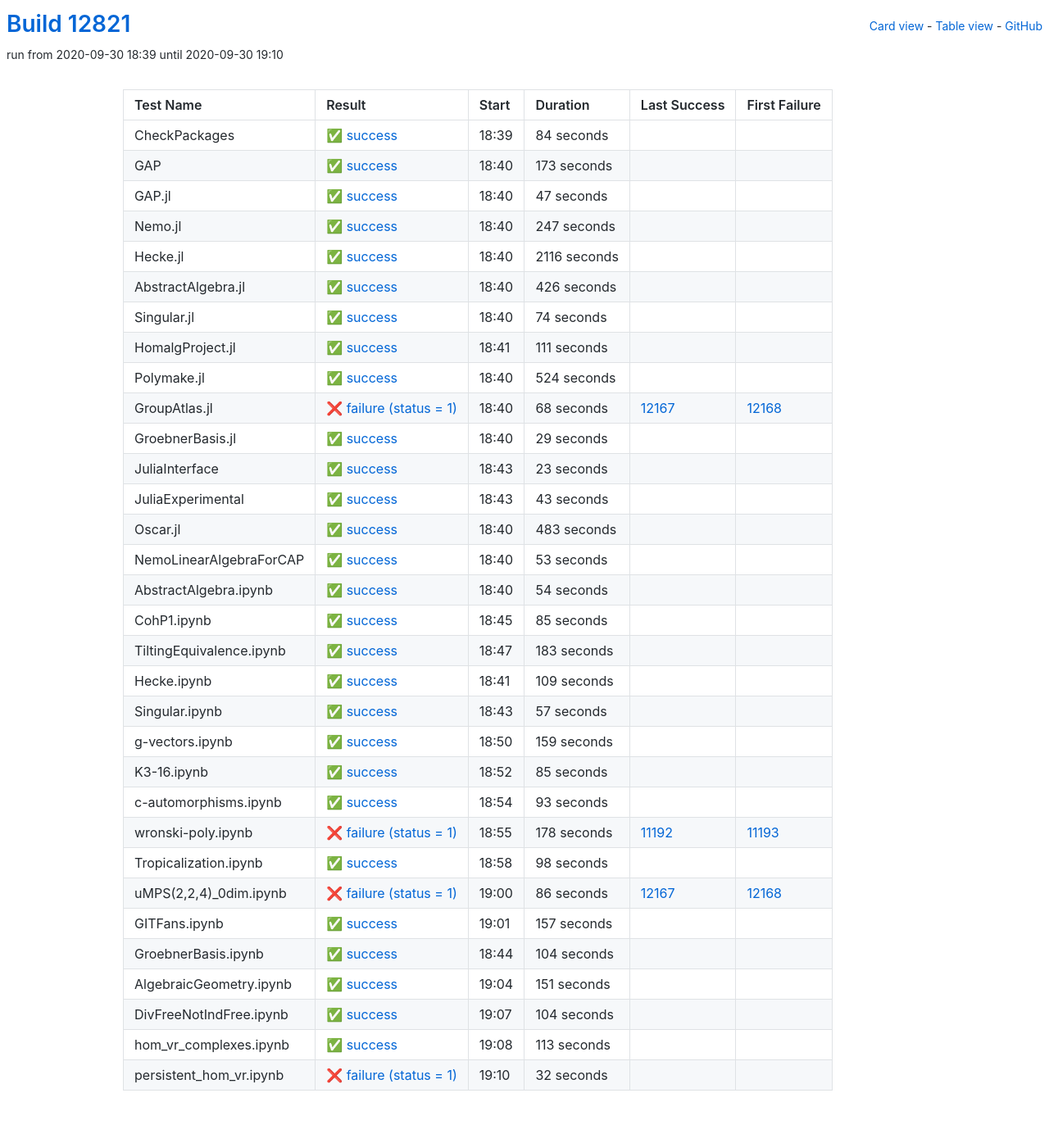
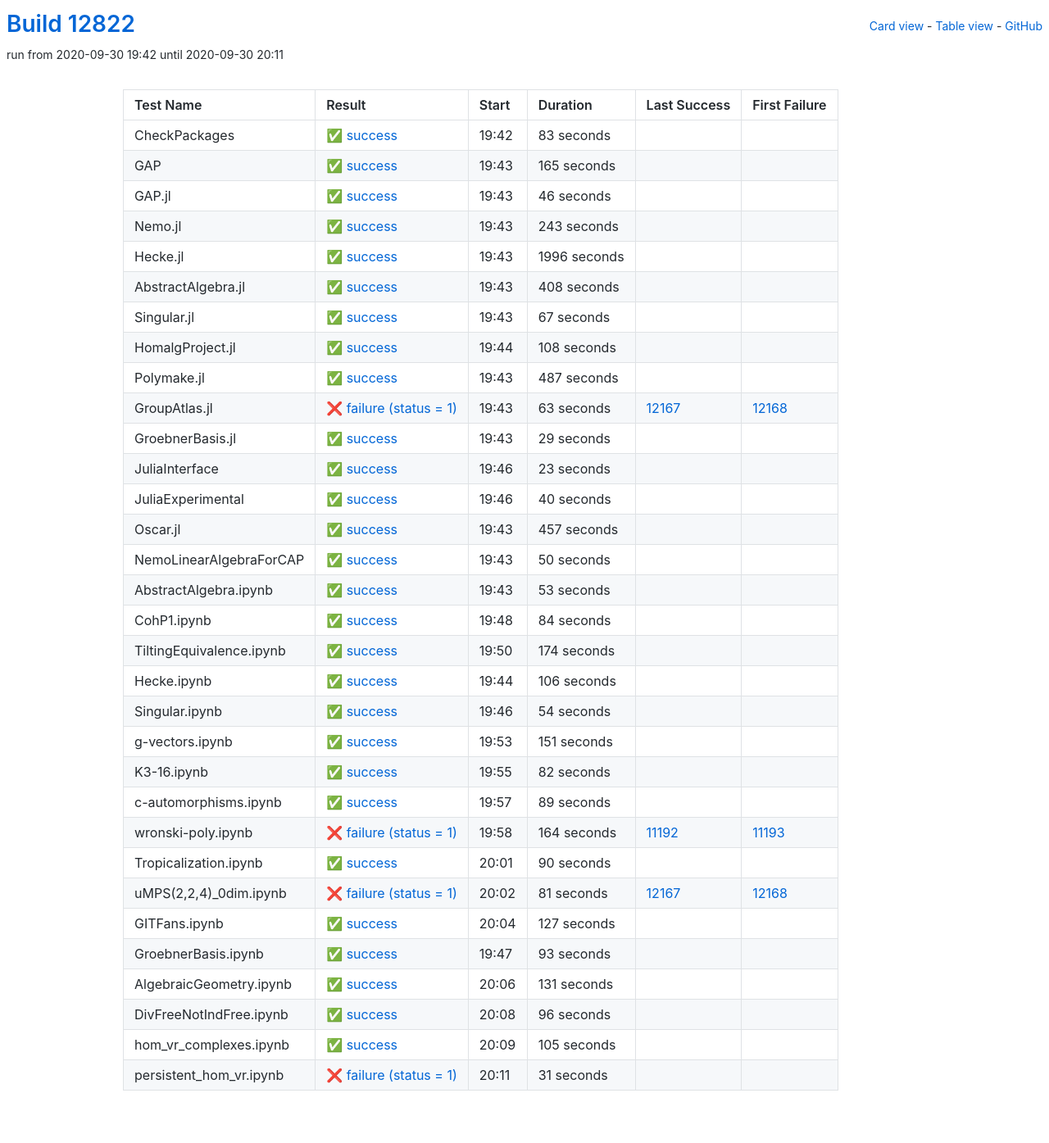
Before and after one commit to oscar-system/oscar-ci-status, a Jekyll site: the page built from table.html, in a window 1280 px wide. Shown: the whole page at 82% size. Built offline with Jekyll 4.4.1, drawn with Linux system fonts in a browser that asks for light colours.

Commit message:
Build #12822

```diff
--- a/_data/ci.yml
+++ b/_data/ci.yml
@@ -1,6 +1,6 @@
 ---
-build: 12821
-build_url: https://oscarci.mathematik.uni-kl.de/job/oscar/12821/
+build: 12822
+build_url: https://oscarci.mathematik.uni-kl.de/job/oscar/12822/
 job: oscar
 organization: oscar-system
 repo: oscar-ci-status
@@ -8,128 +8,128 @@ repourl: https://github.com/oscar-system/oscar-ci-status
 tests:
 - name: CheckPackages
   id: checkpackages
-  log: https://oscarci.mathematik.uni-kl.de/job/oscar/12821/artifact/logs/build-12821/CheckPackages.log
-  start: 2020-09-30 18:39
+  log: https://oscarci.mathematik.uni-kl.de/job/oscar/12822/artifact/logs/build-12822/CheckPackages.log
+  start: 2020-09-30 19:42
   success: true
   exitcode: 0
   status: success
-  duration: 84
+  duration: 83
   last_success: false
   last_success_url:
   first_failure: false
   first_failure_url:
 - name: GAP
   id: gap
-  log: https://oscarci.mathematik.uni-kl.de/job/oscar/12821/artifact/logs/build-12821/GAP.log
-  start: 2020-09-30 18:40
+  log: https://oscarci.mathematik.uni-kl.de/job/oscar/12822/artifact/logs/build-12822/GAP.log
+  start: 2020-09-30 19:43
   success: true
   exitcode: 0
   status: success
-  duration: 173
+  duration: 165
   last_success: false
   last_success_url:
   first_failure: false
   first_failure_url:
 - name: GAP.jl
   id: gap-jl
-  log: https://oscarci.mathematik.uni-kl.de/job/oscar/12821/artifact/logs/build-12821/GAP.jl.log
-  start: 2020-09-30 18:40
+  log: https://oscarci.mathematik.uni-kl.de/job/oscar/12822/artifact/logs/build-12822/GAP.jl.log
+  start: 2020-09-30 19:43
   success: true
   exitcode: 0
   status: success
-  duration: 47
+  duration: 46
   last_success: false
   last_success_url:
   first_failure: false
   first_failure_url:
 - name: Nemo.jl
   id: nemo-jl
-  log: https://oscarci.mathematik.uni-kl.de/job/oscar/12821/artifact/logs/build-12821/Nemo.jl.log
-  start: 2020-09-30 18:40
+  log: https://oscarci.mathematik.uni-kl.de/job/oscar/12822/artifact/logs/build-12822/Nemo.jl.log
+  start: 2020-09-30 19:43
   success: true
   exitcode: 0
   status: success
-  duration: 247
+  duration: 243
   last_success: false
   last_success_url:
   first_failure: false
   first_failure_url:
 - name: Hecke.jl
   id: hecke-jl
-  log: https://oscarci.mathematik.uni-kl.de/job/oscar/12821/artifact/logs/build-12821/Hecke.jl.log
-  start: 2020-09-30 18:40
+  log: https://oscarci.mathematik.uni-kl.de/job/oscar/12822/artifact/logs/build-12822/Hecke.jl.log
+  start: 2020-09-30 19:43
   success: true
   exitcode: 0
   status: success
-  duration: 2116
+  duration: 1996
   last_success: false
   last_success_url:
   first_failure: false
   first_failure_url:
 - name: AbstractAlgebra.jl
   id: abstractalgebra-jl
-  log: https://oscarci.mathematik.uni-kl.de/job/oscar/12821/artifact/logs/build-12821/AbstractAlgebra.jl.log
-  start: 2020-09-30 18:40
+  log: https://oscarci.mathematik.uni-kl.de/job/oscar/12822/artifact/logs/build-12822/AbstractAlgebra.jl.log
+  start: 2020-09-30 19:43
   success: true
   exitcode: 0
   status: success
-  duration: 426
+  duration: 408
   last_success: false
   last_success_url:
   first_failure: false
   first_failure_url:
 - name: Singular.jl
   id: singular-jl
-  log: https://oscarci.mathematik.uni-kl.de/job/oscar/12821/artifact/logs/build-12821/Singular.jl.log
-  start: 2020-09-30 18:40
+  log: https://oscarci.mathematik.uni-kl.de/job/oscar/12822/artifact/logs/build-12822/Singular.jl.log
+  start: 2020-09-30 19:43
   success: true
   exitcode: 0
   status: success
-  duration: 74
+  duration: 67
   last_success: false
   last_success_url:
   first_failure: false
   first_failure_url:
 - name: HomalgProject.jl
   id: homalgproject-jl
-  log: https://oscarci.mathematik.uni-kl.de/job/oscar/12821/artifact/logs/build-12821/HomalgProject.jl.log
-  start: 2020-09-30 18:41
+  log: https://oscarci.mathematik.uni-kl.de/job/oscar/12822/artifact/logs/build-12822/HomalgProject.jl.log
+  start: 2020-09-30 19:44
   success: true
   exitcode: 0
   status: success
-  duration: 111
+  duration: 108
   last_success: false
   last_success_url:
   first_failure: false
   first_failure_url:
 - name: Polymake.jl
   id: polymake-jl
-  log: https://oscarci.mathematik.uni-kl.de/job/oscar/12821/artifact/logs/build-12821/Polymake.jl.log
-  start: 2020-09-30 18:40
+  log: https://oscarci.mathematik.uni-kl.de/job/oscar/12822/artifact/logs/build-12822/Polymake.jl.log
+  start: 2020-09-30 19:43
   success: true
   exitcode: 0
   status: success
-  duration: 524
+  duration: 487
   last_success: false
   last_success_url:
   first_failure: false
   first_failure_url:
 - name: GroupAtlas.jl
   id: groupatlas-jl
-  log: https://oscarci.mathematik.uni-kl.de/job/oscar/12821/artifact/logs/build-12821/GroupAtlas.jl.log
-  start: 2020-09-30 18:40
+  log: https://oscarci.mathematik.uni-kl.de/job/oscar/12822/artifact/logs/build-12822/GroupAtlas.jl.log
+  start: 2020-09-30 19:43
   success: false
   exitcode: 1
   status: failure
-  duration: 68
+  duration: 63
   last_success: 12167
   last_success_url: https://oscarci.mathematik.uni-kl.de/job/oscar/12167/
   first_failure: 12168
   first_failure_url: https://oscarci.mathematik.uni-kl.de/job/oscar/12168/
 - name: GroebnerBasis.jl
   id: groebnerbasis-jl
-  log: https://oscarci.mathematik.uni-kl.de/job/oscar/12821/artifact/logs/build-12821/GroebnerBasis.jl.log
-  start: 2020-09-30 18:40
+  log: https://oscarci.mathematik.uni-kl.de/job/oscar/12822/artifact/logs/build-12822/GroebnerBasis.jl.log
+  start: 2020-09-30 19:43
   success: true
   exitcode: 0
   status: success
@@ -140,8 +140,8 @@ tests:
   first_failure_url:
 - name: JuliaInterface
   id: juliainterface
-  log: https://oscarci.mathematik.uni-kl.de/job/oscar/12821/artifact/logs/build-12821/JuliaInterface.log
-  start: 2020-09-30 18:43
+  log: https://oscarci.mathematik.uni-kl.de/job/oscar/12822/artifact/logs/build-12822/JuliaInterface.log
+  start: 2020-09-30 19:46
   success: true
   exitcode: 0
   status: success
@@ -152,32 +152,44 @@ tests:
   first_failure_url:
 - name: JuliaExperimental
   id: juliaexperimental
-  log: https://oscarci.mathematik.uni-kl.de/job/oscar/12821/artifact/logs/build-12821/JuliaExperimental.log
-  start: 2020-09-30 18:43
+  log: https://oscarci.mathematik.uni-kl.de/job/oscar/12822/artifact/logs/build-12822/JuliaExperimental.log
+  start: 2020-09-30 19:46
   success: true
   exitcode: 0
   status: success
-  duration: 43
+  duration: 40
   last_success: false
   last_success_url:
   first_failure: false
   first_failure_url:
 - name: Oscar.jl
   id: oscar-jl
-  log: https://oscarci.mathematik.uni-kl.de/job/oscar/12821/artifact/logs/build-12821/Oscar.jl.log
-  start: 2020-09-30 18:40
+  log: https://oscarci.mathematik.uni-kl.de/job/oscar/12822/artifact/logs/build-12822/Oscar.jl.log
+  start: 2020-09-30 19:43
   success: true
   exitcode: 0
   status: success
-  duration: 483
+  duration: 457
   last_success: false
   last_success_url:
   first_failure: false
   first_failure_url:
 - name: NemoLinearAlgebraForCAP
   id: nemolinearalgebraforcap
-  log: https://oscarci.mathematik.uni-kl.de/job/oscar/12821/artifact/logs/build-12821/NemoLinearAlgebraForCAP.log
-  start: 2020-09-30 18:40
+  log: https://oscarci.mathematik.uni-kl.de/job/oscar/12822/artifact/logs/build-12822/NemoLinearAlgebraForCAP.log
+  start: 2020-09-30 19:43
+  success: true
+  exitcode: 0
+  status: success
+  duration: 50
+  last_success: false
+  last_success_url:
+  first_failure: false
+  first_failure_url:
+- name: AbstractAlgebra.ipynb
+  id: abstractalgebra-ipynb
+  log: https://oscarci.mathematik.uni-kl.de/job/oscar/12822/artifact/logs/build-12822/AbstractAlgebra.ipynb.log
+  start: 2020-09-30 19:43
   success: true
   exitcode: 0
   status: success
@@ -186,10 +198,46 @@ tests:
   last_success_url:
   first_failure: false
   first_failure_url:
-- name: AbstractAlgebra.ipynb
-  id: abstractalgebra-ipynb
-  log: https://oscarci.mathematik.uni-kl.de/job/oscar/12821/artifact/logs/build-12821/AbstractAlgebra.ipynb.log
-  start: 2020-09-30 18:40
+- name: CohP1.ipynb
+  id: cohp1-ipynb
+  log: https://oscarci.mathematik.uni-kl.de/job/oscar/12822/artifact/logs/build-12822/CohP1.ipynb.log
+  start: 2020-09-30 19:48
+  success: true
+  exitcode: 0
+  status: success
+  duration: 84
+  last_success: false
+  last_success_url:
+  first_failure: false
+  first_failure_url:
+- name: TiltingEquivalence.ipynb
+  id: tiltingequivalence-ipynb
+  log: https://oscarci.mathematik.uni-kl.de/job/oscar/12822/artifact/logs/build-12822/TiltingEquivalence.ipynb.log
+  start: 2020-09-30 19:50
+  success: true
+  exitcode: 0
+  status: success
+  duration: 174
+  last_success: false
+  last_success_url:
+  first_failure: false
+  first_failure_url:
+- name: Hecke.ipynb
+  id: hecke-ipynb
+  log: https://oscarci.mathematik.uni-kl.de/job/oscar/12822/artifact/logs/build-12822/Hecke.ipynb.log
+  start: 2020-09-30 19:44
+  success: true
+  exitcode: 0
+  status: success
+  duration: 106
+  last_success: false
+  last_success_url:
+  first_failure: false
+  first_failure_url:
+- name: Singular.ipynb
+  id: singular-ipynb
+  log: https://oscarci.mathematik.uni-kl.de/job/oscar/12822/artifact/logs/build-12822/Singular.ipynb.log
+  start: 2020-09-30 19:46
   success: true
   exitcode: 0
   status: success
@@ -198,82 +246,94 @@ tests:
   last_success_url:
   first_failure: false
   first_failure_url:
-- name: CohP1.ipynb
-  id: cohp1-ipynb
-  log: https://oscarci.mathematik.uni-kl.de/job/oscar/12821/artifact/logs/build-12821/CohP1.ipynb.log
-  start: 2020-09-30 18:45
+- name: g-vectors.ipynb
+  id: g-vectors-ipynb
+  log: https://oscarci.mathematik.uni-kl.de/job/oscar/12822/artifact/logs/build-12822/g-vectors.ipynb.log
+  start: 2020-09-30 19:53
   success: true
   exitcode: 0
   status: success
-  duration: 85
-  last_success: false
-  last_success_url:
-  first_failure: false
-  first_failure_url:
-- name: TiltingEquivalence.ipynb
-  id: tiltingequivalence-ipynb
-  log: https://oscarci.mathematik.uni-kl.de/job/oscar/12821/artifact/logs/build-12821/TiltingEquivalence.ipynb.log
-  start: 2020-09-30 18:47
-  success: true
-  exitcode: 0
-  status: success
-  duration: 183
-  last_success: false
-  last_success_url:
-  first_failure: false
-  first_failure_url:
-- name: Hecke.ipynb
-  id: hecke-ipynb
-  log: https://oscarci.mathematik.uni-kl.de/job/oscar/12821/artifact/logs/build-12821/Hecke.ipynb.log
-  start: 2020-09-30 18:41
-  success: true
-  exitcode: 0
-  status: success
-  duration: 109
-  last_success: false
-  last_success_url:
-  first_failure: false
-  first_failure_url:
-- name: Singular.ipynb
-  id: singular-ipynb
-  log: https://oscarci.mathematik.uni-kl.de/job/oscar/12821/artifact/logs/build-12821/Singular.ipynb.log
-  start: 2020-09-30 18:43
-  success: true
-  exitcode: 0
-  status: success
-  duration: 57
-  last_success: false
-  last_success_url:
-  first_failure: false
-  first_failure_url:
-- name: g-vectors.ipynb
-  id: g-vectors-ipynb
-  log: https://oscarci.mathematik.uni-kl.de/job/oscar/12821/artifact/logs/build-12821/g-vectors.ipynb.log
-  start: 2020-09-30 18:50
-  success: true
-  exitcode: 0
-  status: success
-  duration: 159
+  duration: 151
   last_success: false
   last_success_url:
   first_failure: false
   first_failure_url:
 - name: K3-16.ipynb
   id: k3-16-ipynb
-  log: https://oscarci.mathematik.uni-kl.de/job/oscar/12821/artifact/logs/build-12821/K3-16.ipynb.log
-  start: 2020-09-30 18:52
+  log: https://oscarci.mathematik.uni-kl.de/job/oscar/12822/artifact/logs/build-12822/K3-16.ipynb.log
+  start: 2020-09-30 19:55
   success: true
   exitcode: 0
   status: success
-  duration: 85
+  duration: 82
   last_success: false
   last_success_url:
   first_failure: false
   first_failure_url:
 - name: c-automorphisms.ipynb
   id: c-automorphisms-ipynb
-  log: https://oscarci.mathematik.uni-kl.de/job/oscar/12821/artifact/logs/build-12821/c-automorphisms.ipynb.log
-  start: 2020-09-30 18:54
+  log: https://oscarci.mathematik.uni-kl.de/job/oscar/12822/artifact/logs/build-12822/c-automorphisms.ipynb.log
+  start: 2020-09-30 19:57
+  success: true
+  exitcode: 0
+  status: success
+  duration: 89
+  last_success: false
+  last_success_url:
+  first_failure: false
+  first_failure_url:
+- name: wronski-poly.ipynb
+  id: wronski-poly-ipynb
+  log: https://oscarci.mathematik.uni-kl.de/job/oscar/12822/artifact/logs/build-12822/wronski-poly.ipynb.log
+  start: 2020-09-30 19:58
+  success: false
+  exitcode: 1
+  status: failure
+  duration: 164
+  last_success: 11192
+  last_success_url: https://oscarci.mathematik.uni-kl.de/job/oscar/11192/
+  first_failure: 11193
+  first_failure_url: https://oscarci.mathematik.uni-kl.de/job/oscar/11193/
+- name: Tropicalization.ipynb
+  id: tropicalization-ipynb
+  log: https://oscarci.mathematik.uni-kl.de/job/oscar/12822/artifact/logs/build-12822/Tropicalization.ipynb.log
+  start: 2020-09-30 20:01
+  success: true
+  exitcode: 0
+  status: success
+  duration: 90
+  last_success: false
+  last_success_url:
+  first_failure: false
+  first_failure_url:
+- name: uMPS(2,2,4)_0dim.ipynb
+  id: umps-2-2-4-0dim-ipynb
+  log: https://oscarci.mathematik.uni-kl.de/job/oscar/12822/artifact/logs/build-12822/uMPS-2-2-4-_0dim.ipynb.log
+  start: 2020-09-30 20:02
+  success: false
+  exitcode: 1
+  status: failure
+  duration: 81
+  last_success: 12167
+  last_success_url: https://oscarci.mathematik.uni-kl.de/job/oscar/12167/
+  first_failure: 12168
+  first_failure_url: https://oscarci.mathematik.uni-kl.de/job/oscar/12168/
+- name: GITFans.ipynb
+  id: gitfans-ipynb
+  log: https://oscarci.mathematik.uni-kl.de/job/oscar/12822/artifact/logs/build-12822/GITFans.ipynb.log
+  start: 2020-09-30 20:04
+  success: true
+  exitcode: 0
+  status: success
+  duration: 127
+  last_success: false
+  last_success_url:
+  first_failure: false
+  first_failure_url:
+- name: GroebnerBasis.ipynb
+  id: groebnerbasis-ipynb
+  log: https://oscarci.mathematik.uni-kl.de/job/oscar/12822/artifact/logs/build-12822/GroebnerBasis.ipynb.log
+  start: 2020-09-30 19:47
   success: true
   exitcode: 0
   status: success
@@ -282,110 +342,50 @@ tests:
   last_success_url:
   first_failure: false
   first_failure_url:
-- name: wronski-poly.ipynb
-  id: wronski-poly-ipynb
-  log: https://oscarci.mathematik.uni-kl.de/job/oscar/12821/artifact/logs/build-12821/wronski-poly.ipynb.log
-  start: 2020-09-30 18:55
-  success: false
-  exitcode: 1
-  status: failure
-  duration: 178
-  last_success: 11192
-  last_success_url: https://oscarci.mathematik.uni-kl.de/job/oscar/11192/
-  first_failure: 11193
-  first_failure_url: https://oscarci.mathematik.uni-kl.de/job/oscar/11193/
-- name: Tropicalization.ipynb
-  id: tropicalization-ipynb
-  log: https://oscarci.mathematik.uni-kl.de/job/oscar/12821/artifact/logs/build-12821/Tropicalization.ipynb.log
-  start: 2020-09-30 18:58
+- name: AlgebraicGeometry.ipynb
+  id: algebraicgeometry-ipynb
+  log: https://oscarci.mathematik.uni-kl.de/job/oscar/12822/artifact/logs/build-12822/AlgebraicGeometry.ipynb.log
+  start: 2020-09-30 20:06
   success: true
   exitcode: 0
   status: success
-  duration: 98
-  last_success: false
-  last_success_url:
-  first_failure: false
-  first_failure_url:
-- name: uMPS(2,2,4)_0dim.ipynb
-  id: umps-2-2-4-0dim-ipynb
-  log: https://oscarci.mathematik.uni-kl.de/job/oscar/12821/artifact/logs/build-12821/uMPS-2-2-4-_0dim.ipynb.log
-  start: 2020-09-30 19:00
-  success: false
-  exitcode: 1
-  status: failure
-  duration: 86
-  last_success: 12167
-  last_success_url: https://oscarci.mathematik.uni-kl.de/job/oscar/12167/
-  first_failure: 12168
-  first_failure_url: https://oscarci.mathematik.uni-kl.de/job/oscar/12168/
-- name: GITFans.ipynb
-  id: gitfans-ipynb
-  log: https://oscarci.mathematik.uni-kl.de/job/oscar/12821/artifact/logs/build-12821/GITFans.ipynb.log
-  start: 2020-09-30 19:01
-  success: true
-  exitcode: 0
-  status: success
-  duration: 157
-  last_success: false
-  last_success_url:
-  first_failure: false
-  first_failure_url:
-- name: GroebnerBasis.ipynb
-  id: groebnerbasis-ipynb
-  log: https://oscarci.mathematik.uni-kl.de/job/oscar/12821/artifact/logs/build-12821/GroebnerBasis.ipynb.log
-  start: 2020-09-30 18:44
-  success: true
-  exitcode: 0
-  status: success
-  duration: 104
-  last_success: false
-  last_success_url:
-  first_failure: false
-  first_failure_url:
-- name: AlgebraicGeometry.ipynb
-  id: algebraicgeometry-ipynb
-  log: https://oscarci.mathematik.uni-kl.de/job/oscar/12821/artifact/logs/build-12821/AlgebraicGeometry.ipynb.log
-  start: 2020-09-30 19:04
-  success: true
-  exitcode: 0
-  status: success
-  duration: 151
+  duration: 131
   last_success: false
   last_success_url:
   first_failure: false
   first_failure_url:
 - name: DivFreeNotIndFree.ipynb
   id: divfreenotindfree-ipynb
-  log: https://oscarci.mathematik.uni-kl.de/job/oscar/12821/artifact/logs/build-12821/DivFreeNotIndFree.ipynb.log
-  start: 2020-09-30 19:07
+  log: https://oscarci.mathematik.uni-kl.de/job/oscar/12822/artifact/logs/build-12822/DivFreeNotIndFree.ipynb.log
+  start: 2020-09-30 20:08
   success: true
   exitcode: 0
   status: success
-  duration: 104
+  duration: 96
   last_success: false
   last_success_url:
   first_failure: false
   first_failure_url:
 - name: hom_vr_complexes.ipynb
   id: hom-vr-complexes-ipynb
-  log: https://oscarci.mathematik.uni-kl.de/job/oscar/12821/artifact/logs/build-12821/hom_vr_complexes.ipynb.log
-  start: 2020-09-30 19:08
+  log: https://oscarci.mathematik.uni-kl.de/job/oscar/12822/artifact/logs/build-12822/hom_vr_complexes.ipynb.log
+  start: 2020-09-30 20:09
   success: true
   exitcode: 0
   status: success
-  duration: 113
+  duration: 105
   last_success: false
   last_success_url:
   first_failure: false
   first_failure_url:
 - name: persistent_hom_vr.ipynb
   id: persistent-hom-vr-ipynb
-  log: https://oscarci.mathematik.uni-kl.de/job/oscar/12821/artifact/logs/build-12821/persistent_hom_vr.ipynb.log
-  start: 2020-09-30 19:10
+  log: https://oscarci.mathematik.uni-kl.de/job/oscar/12822/artifact/logs/build-12822/persistent_hom_vr.ipynb.log
+  start: 2020-09-30 20:11
   success: false
   exitcode: 1
   status: failure
-  duration: 32
+  duration: 31
   last_success: false
   last_success_url:
   first_failure: false
```
Also changed, not shown: README.md.
